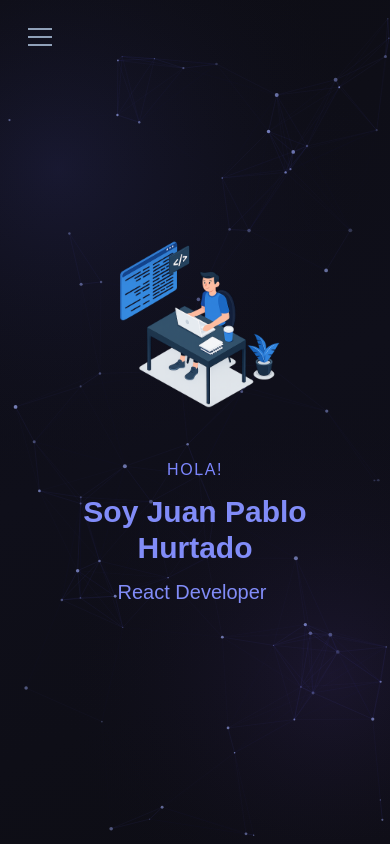
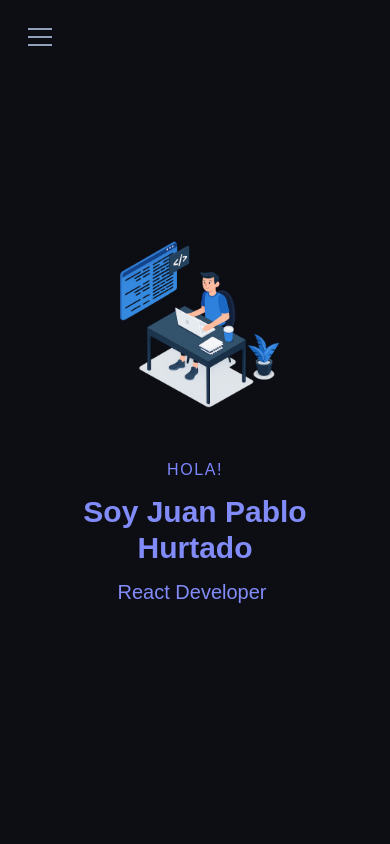
Before and after one commit to JuanPhurtado18/Portafolio, a React (Vite) app: page / in a window 390 px wide. Shown: the top 844 px of the page. Built offline with nearby package versions, Linux system fonts and the light colour scheme.

Commit message:
fix(view):fix blank spaces on mobile

```diff
--- a/index.html
+++ b/index.html
@@ -3,7 +3,10 @@
   <head>
     <meta charset="UTF-8" />
     <link rel="icon" type="image/svg+xml" href="/favicon.svg" />
-    <meta name="viewport" content="width=device-width, initial-scale=1.0" />
+    <meta
+      name="viewport"
+      content="width=device-width, initial-scale=1.0 , viewport-fit=cover"
+    />
     <title>portafolio</title>
   </head>
   <body>
--- a/src/Components/BackGround.jsx
+++ b/src/Components/BackGround.jsx
@@ -45,8 +45,12 @@ function Background() {
 
       // Orbe superior izquierdo
       const orb1 = ctx.createRadialGradient(
-        canvas.width * 0.15, canvas.height * 0.2, 0,
-        canvas.width * 0.15, canvas.height * 0.2, 350
+        canvas.width * 0.15,
+        canvas.height * 0.2,
+        0,
+        canvas.width * 0.15,
+        canvas.height * 0.2,
+        350,
       );
       orb1.addColorStop(0, "rgba(99,102,241,0.12)");
       orb1.addColorStop(1, "transparent");
@@ -55,8 +59,12 @@ function Background() {
 
       // Orbe inferior derecho
       const orb2 = ctx.createRadialGradient(
-        canvas.width * 0.85, canvas.height * 0.8, 0,
-        canvas.width * 0.85, canvas.height * 0.8, 300
+        canvas.width * 0.85,
+        canvas.height * 0.8,
+        0,
+        canvas.width * 0.85,
+        canvas.height * 0.8,
+        300,
       );
       orb2.addColorStop(0, "rgba(139,92,246,0.10)");
       orb2.addColorStop(1, "transparent");
@@ -128,7 +136,7 @@ function Background() {
     <canvas
       ref={canvasRef}
       className="fixed inset-0 -z-10"
-      style={{ display: "block" }}
+      style={{ display: "block", width: "100%", height: "100%" }}
     />
   );
 }
--- a/src/index.css
+++ b/src/index.css
@@ -1 +1,11 @@
 @import "tailwindcss";
+
+html,
+body,
+#root {
+  min-height: 100%;
+  min-height: -webkit-fill-available;
+  background-color: #0d0d14;
+  padding-top: env(safe-area-inset-top);
+  padding-bottom: env(safe-area-inset-bottom);
+}
```
